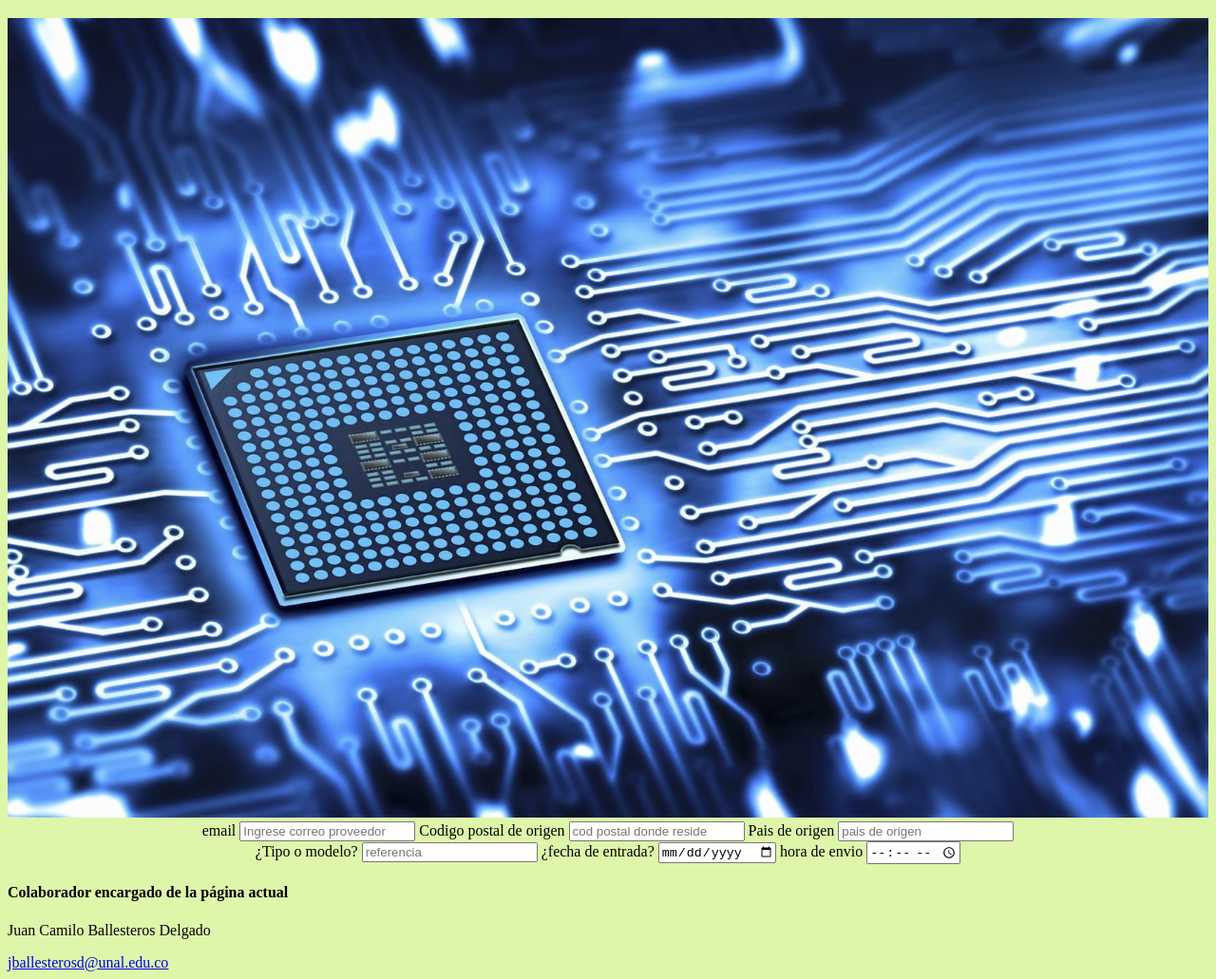
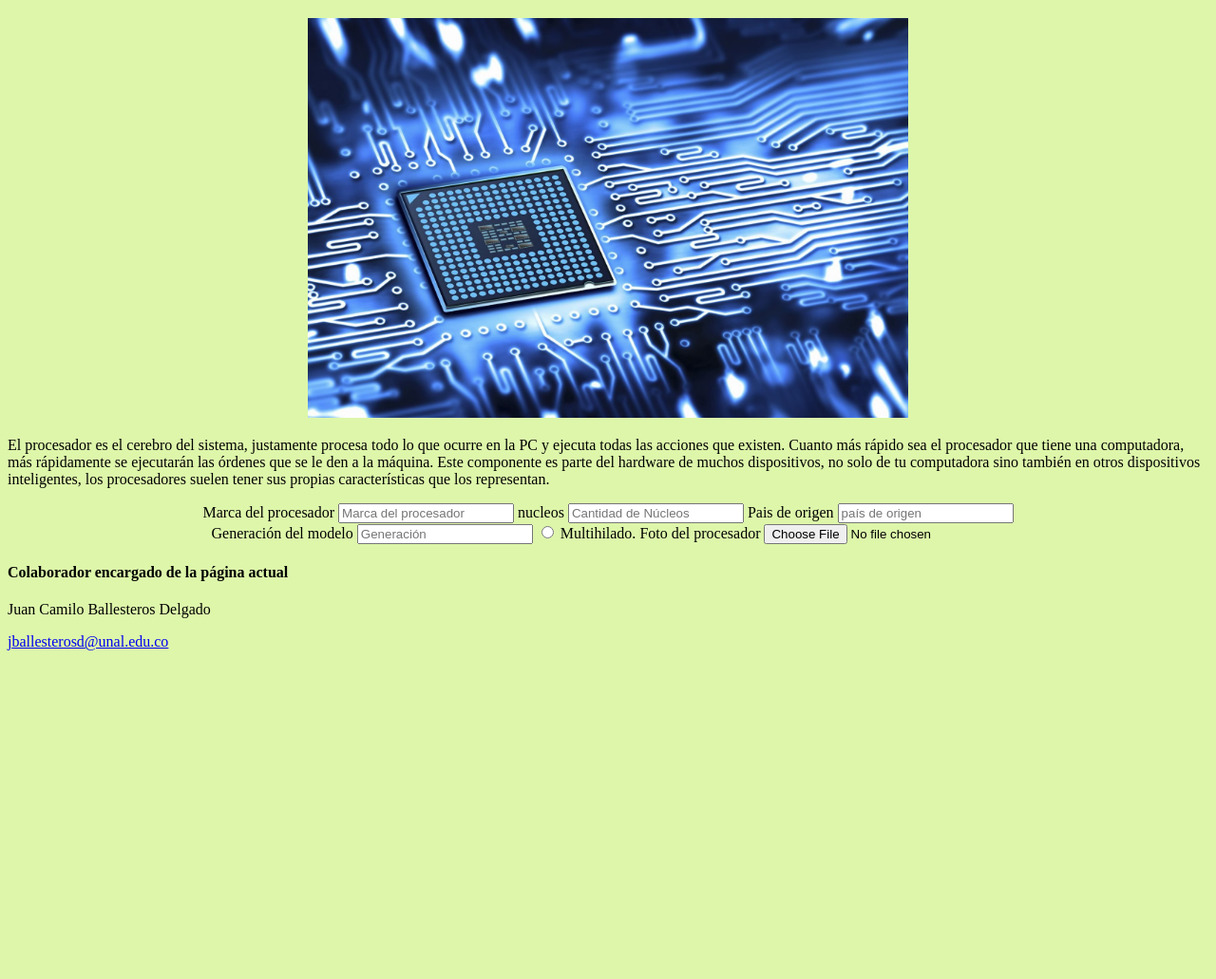
Before and after one commit to Ballesd/taller1WEB, a plain HTML site: page part1.html in a window 1280 px wide. Shown: the part 61-1092 px from the top of the page at 95% size. After the commit the page ends 800 px from the top, so only its background shows below. Drawn offline with Linux system fonts and the light colour scheme.

Commit message:
mejoras y aumento de información

```diff
--- a/part1.html
+++ b/part1.html
@@ -14,39 +14,48 @@
          <!--Encabezado-->
         <head>
             <center>
-                <img src ="imagenes/procesador.jpg" alt="imagen de la arquitectura" width="100%">
+                <img src ="imagenes/procesador.jpg" alt="imagen de la arquitectura" width="50%">
             </center>
         </head>
+        <p>El procesador es el cerebro del sistema, justamente procesa todo lo que
+            ocurre en la PC y ejecuta todas las acciones que existen. Cuanto más rápido sea el procesador que tiene
+            una computadora, más rápidamente se ejecutarán las órdenes que se le den a la máquina. Este componente es
+            parte del hardware de muchos dispositivos, no solo de tu computadora sino también en otros dispositivos
+            inteligentes, los procesadores suelen tener sus propias características que los representan.</p>
             <!-- Formulario parte 1 -->
-
         <center><form action="">
-            <label for= "email">
-                <span>email</span>
-                <input type="email" id = "correo" placeholder="Ingrese correo proveedor">
+            <!--Marca del procesador-->
+            <label for="Marca">
+                <span>Marca del procesador</span>
+                <input type="text" id = "marca" placeholder="Marca del procesador">
             </label>
-            <label for="Codigo postal">
-                <span>Codigo postal de origen</span>
-                <input type="postal-code" id = "postal" placeholder="cod postal donde reside">
+            <!--NUCLEOS-->
+            <label for= "Cantidad de nucleos">
+                <span>nucleos</span>
+                <input type="number" id = "nucleo" placeholder="Cantidad de Núcleos">
             </label>
-            <label for="Pais">
+            <!--PAIS DE DONDE PROCEDE EL PROCESADOR-->
+            <label for="País">
                 <span>Pais de origen</span>
-                <input type="country" id = "Origen" placeholder="pais de origen">
+                <input type="country" id = "Origen" placeholder="país de origen">
             </label>
             </form>
         </center>
         <!-- Formulario parte 2 -->
         <form action="">
-            <center><label for= "modelo">
-                <span>¿Tipo o modelo?</span>
-                <input type="text" id = "modelo" placeholder="referencia">
+            <!--Si es I9 I7 R5 ETC-->
+            <center><label for= "Generación del procesador">
+                <span>Generación del modelo</span>
+                <input type="text" id = "modelo" placeholder="Generación">
             </label>
-            <label for="fecha nacimiento">
-                <span>¿fecha de entrada?</span>
-                <input type="date" id = "fecha de entrada" placeholder="fecha de llegada">
+            <!--Si es multihilado o monohilado-->
+            <label for="Multihilado">
+                <input type="radio" id = "Hilos">
+                <span>Multihilado.   </span>
             </label>
-            <label for="hora de envio">
-                <span>hora de envio</span>
-                <input type="time" id = "hora en al que salio" placeholder="Hora de salida">
+            <label for="procesador">
+                <span>Foto del procesador</span>
+                <input type="file" id = "IDprocesador" placeholder="Foto">
             </label></center>
         </form>
         <main>
```
Also changed, not shown: index.html (+7 -3 lines).
